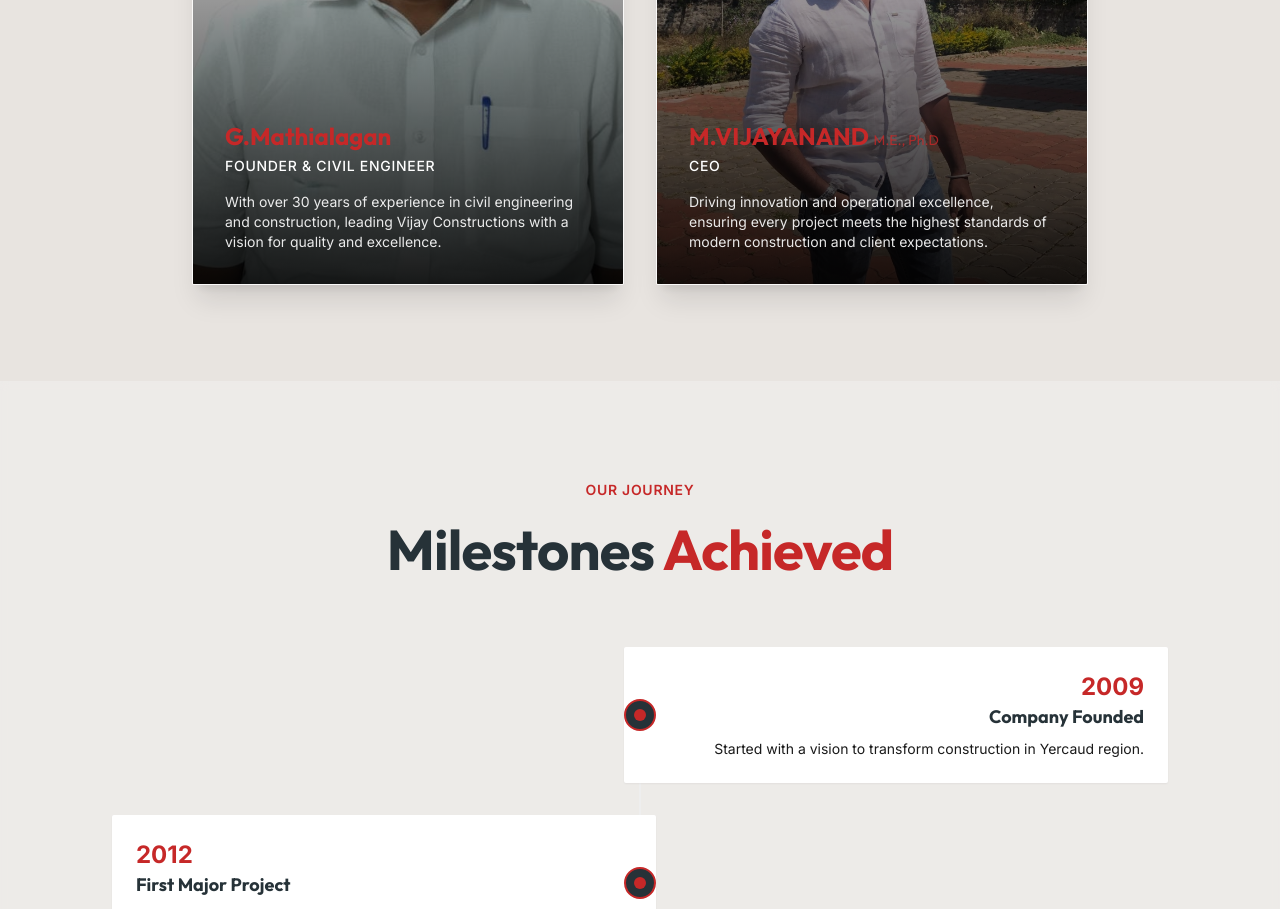
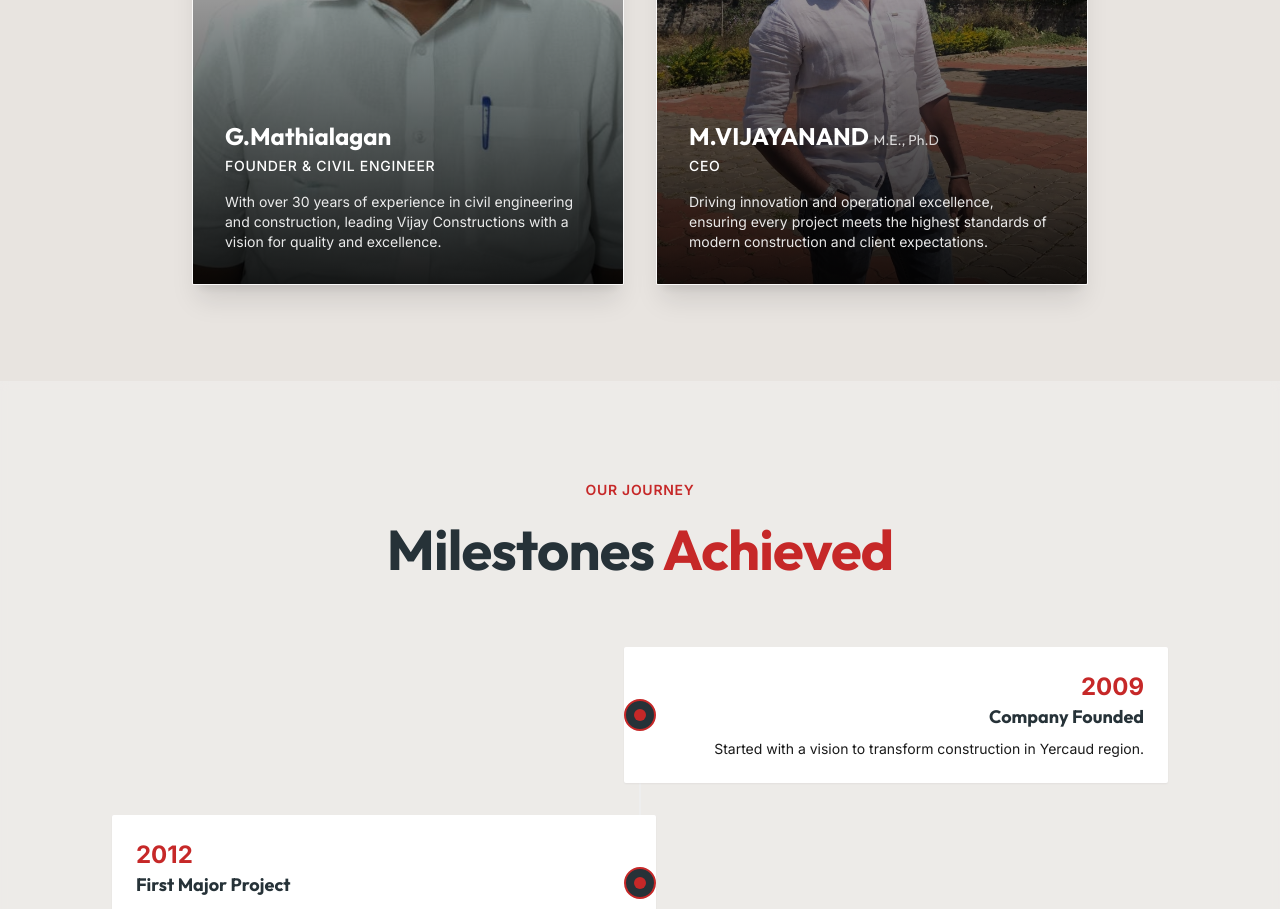
Before and after one commit to dhanushsakthi/VIJAY-CONSTRUCTION, a Next.js app: page /about in a window 1280 px wide. Shown: the part 2440-3349 px from the top of the page. Built offline with nearby package versions, Linux system fonts and the light colour scheme.

Commit message:
style: update founder and ceo names to white for better visual matching

```diff
--- a/src/app/about/AboutContent.tsx
+++ b/src/app/about/AboutContent.tsx
@@ -233,7 +233,7 @@ export function AboutContent() {
                                 />
                             </div>
                             <div className="absolute inset-0 bg-gradient-to-t from-black/90 via-black/40 to-transparent flex flex-col justify-end p-8 text-white">
-                                <h3 className="font-display text-2xl font-bold mb-1 text-brand-red">G.Mathialagan</h3>
+                                <h3 className="font-display text-2xl font-bold mb-1 text-white">G.Mathialagan</h3>
                                 <p className="text-brand-red-light font-medium tracking-wider text-sm uppercase mb-4">Founder & Civil Engineer</p>
                                 <p className="text-white/90 text-sm">
                                     With over 30 years of experience in civil engineering and construction, leading Vijay Constructions with a vision for quality and excellence.
@@ -253,7 +253,7 @@ export function AboutContent() {
                                 />
                             </div>
                             <div className="absolute inset-0 bg-gradient-to-t from-black/90 via-black/40 to-transparent flex flex-col justify-end p-8 text-white">
-                                <h3 className="font-display text-2xl font-bold mb-1 whitespace-nowrap text-brand-red">M.VIJAYANAND <span className="text-sm font-normal opacity-80">M.E., Ph.D</span></h3>
+                                <h3 className="font-display text-2xl font-bold mb-1 whitespace-nowrap text-white">M.VIJAYANAND <span className="text-sm font-normal opacity-80">M.E., Ph.D</span></h3>
                                 <p className="text-brand-red-light font-medium tracking-wider text-sm uppercase mb-4">CEO</p>
                                 <p className="text-white/90 text-sm">
                                     Driving innovation and operational excellence, ensuring every project meets the highest standards of modern construction and client expectations.
```
